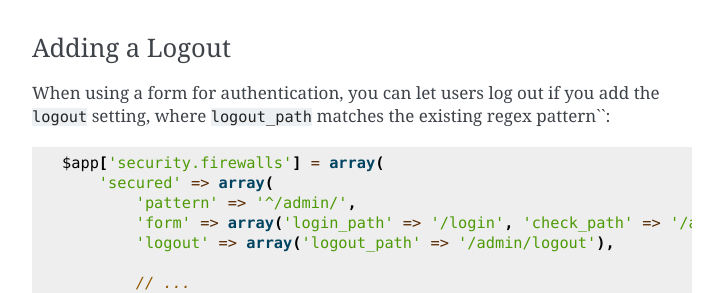
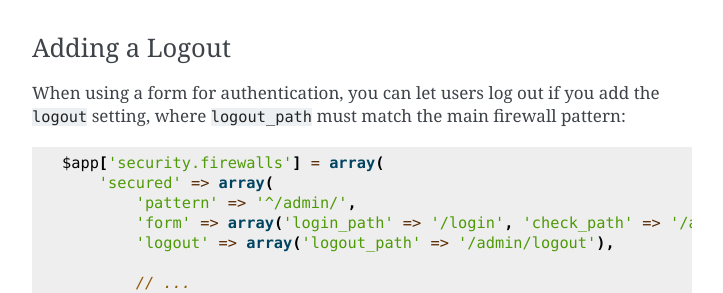
Before and after one commit to silexphp/Silex, a Sphinx documentation site: the page built from doc/providers/security.rst, in a window 1280 px wide and 900 px high, scrolled down 4726 px. Shown: the part 156-449 px from the top of the window, without its empty margins (388-1111 px from the left). Built offline with Sphinx 7.4.7, drawn with Linux system fonts in a browser that asks for light colours.

Commit message:
tweaked previous merge

```diff
--- a/doc/providers/security.rst
+++ b/doc/providers/security.rst
@@ -239,7 +239,8 @@ Adding a Logout
 ~~~~~~~~~~~~~~~
 
 When using a form for authentication, you can let users log out if you add the
-``logout`` setting, where ``logout_path`` matches the existing regex pattern``::
+``logout`` setting, where ``logout_path`` must match the main firewall
+pattern::
 
     $app['security.firewalls'] = array(
         'secured' => array(
```
